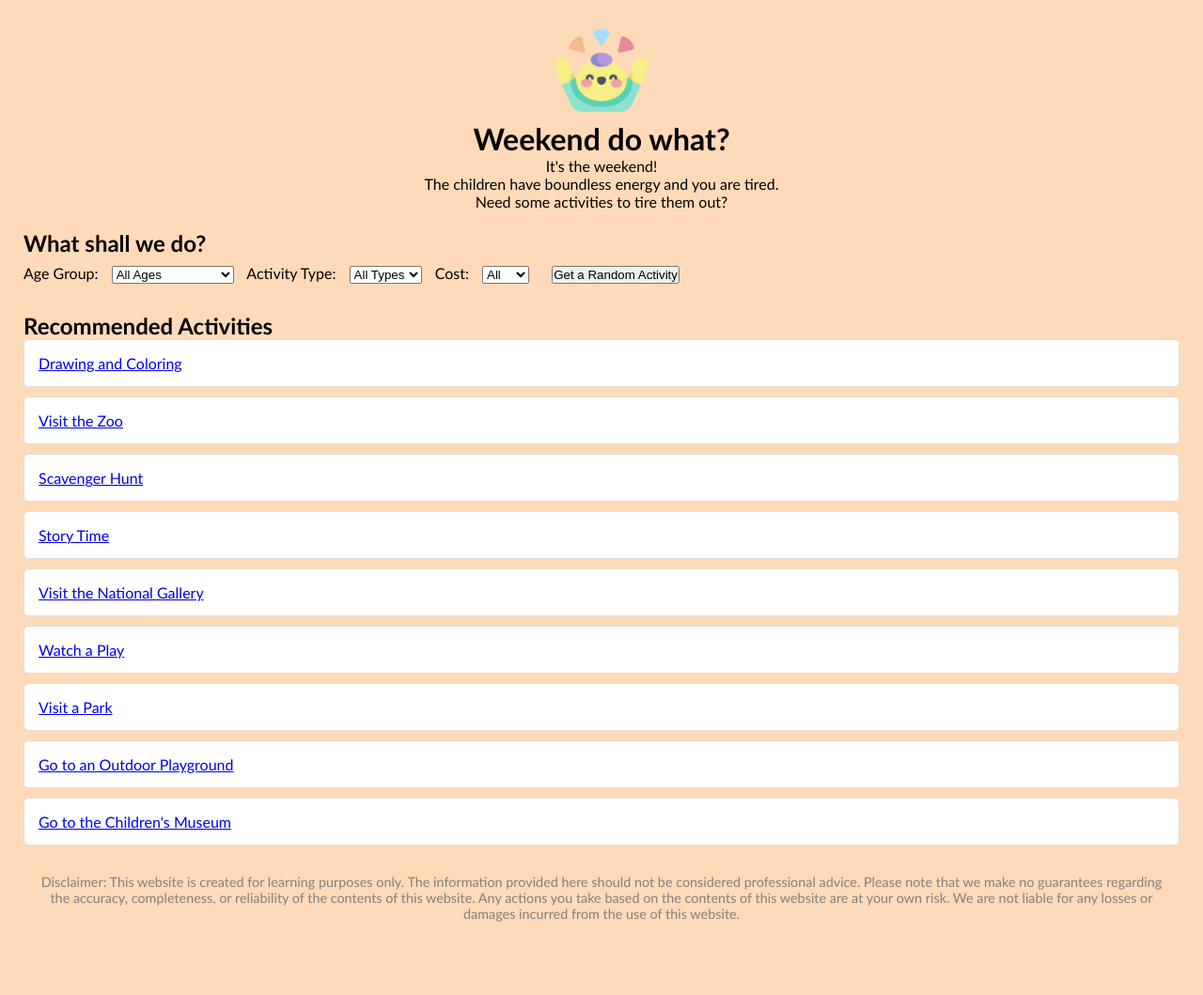
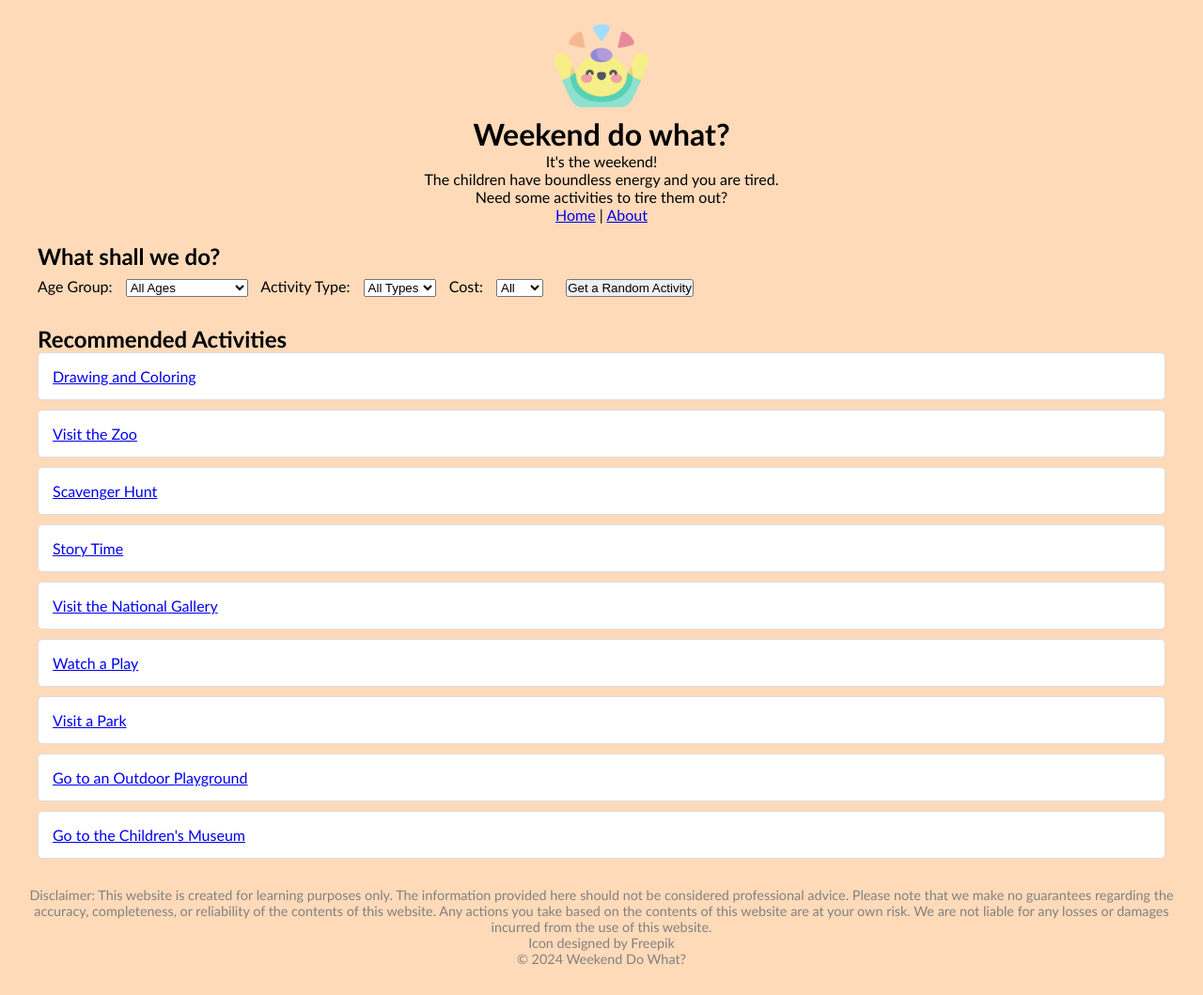
Before and after one commit to csacharlenezeng/My-Web-App, a plain HTML site: page index.html in a window 1280 px wide. Shown: the whole page at 94% size. Before the commit the page ends 1016 px from the top, so only its background shows below. Drawn offline with Linux system fonts and the light colour scheme.

Commit message:
20 Nov 1137hrs

```diff
--- a/index.html
+++ b/index.html
@@ -23,6 +23,10 @@
     <p>It's the weekend!</p>
     <p>The children have boundless energy and you are tired.</p>
     <p>Need some activities to tire them out?</p>
+    <nav>
+      <a href="index.html">Home</a> |
+      <a href="about.html">About</a>
+    </nav>
   </header>
 
   <section id="filter-section">
@@ -62,6 +66,8 @@
   <!-- Footer section with disclaimer -->
   <footer>
     <p>Disclaimer: This website is created for learning purposes only. The information provided here should not be considered professional advice. Please note that we make no guarantees regarding the accuracy, completeness, or reliability of the contents of this website. Any actions you take based on the contents of this website are at your own risk. We are not liable for any losses or damages incurred from the use of this website.</p>
+    <p>Icon designed by Freepik</p>
+    <p>&copy; 2024 Weekend Do What? </p>
   </footer>
 
   <script src="script.js"></script>
--- a/style.css
+++ b/style.css
@@ -1,15 +1,15 @@
 /* Reset some default styling */
 * {
   box-sizing: border-box;
-  margin: 0;
-  padding: 0;
+  margin: 0px;
+  padding: 0px;
 }
 
 body {
   font-family: 'Trebuchet MS', 'Lucida Sans Unicode', 'Lucida Grande', 'Lucida Sans', Arial, sans-serif ;
   background-color:peachpuff;
   color: black;
-  padding: 25px;
+  padding: 20px;
 }
 
 header {
@@ -18,7 +18,7 @@ header {
 }
 
 #filter-section, #activities-section {
-  margin: 20px 0;
+  margin: 20px;
 }
 
 #filter-section select, #generate-activity {
```
Also changed, not shown: about.html (added, +26 -0 lines).
